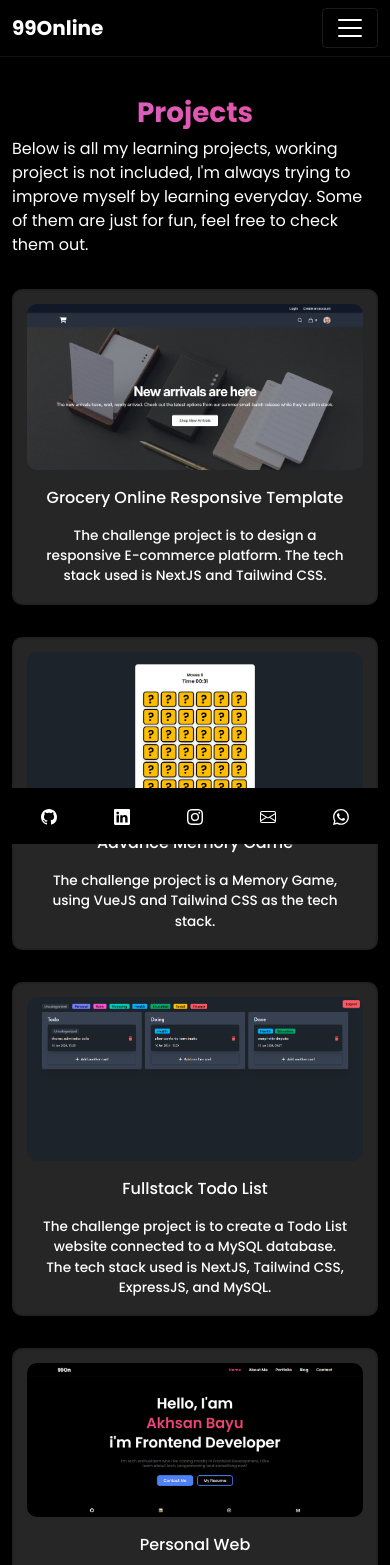
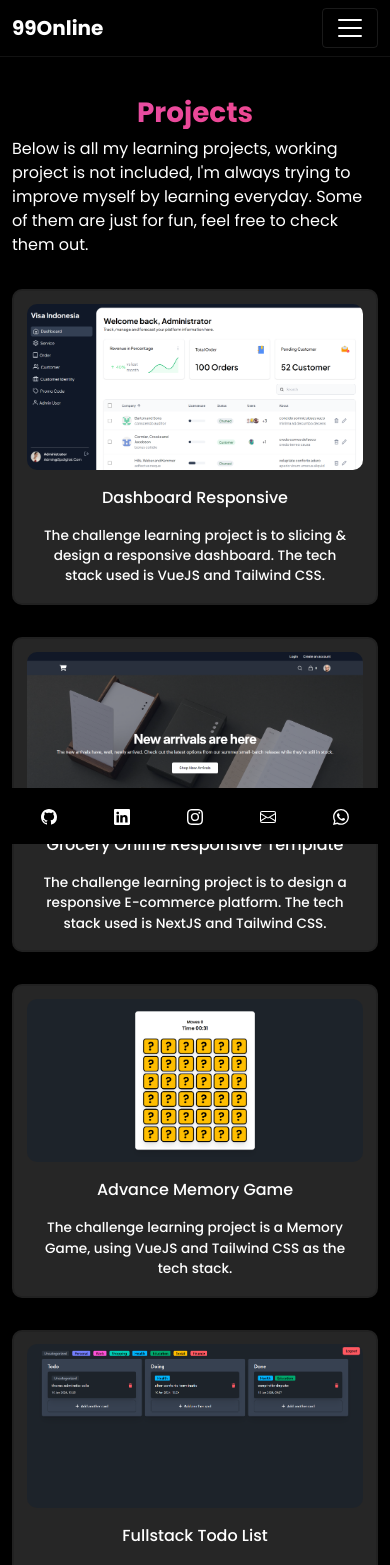
Before and after one commit to akhsanby/personal-web, a Next.js app: page /project in a window 390 px wide. Shown: the top 1565 px of the page. Built offline with nearby package versions, Linux system fonts and the light colour scheme.

Commit message:
new project responsive dashboard

```diff
--- a/pages/project.jsx
+++ b/pages/project.jsx
@@ -7,40 +7,46 @@ import styles from "../styles/Project.module.scss";
 export default function Project() {
   const myProjectImage = [
     {
+      title: "Dashboard Responsive",
+      url: "/images/image14.png",
+      repo: "https://github.com/akhsanby/assigment-sp-digital",
+      description: "The challenge learning project is to slicing & design a responsive dashboard. The tech stack used is VueJS and Tailwind CSS.",
+    },
+    {
       title: "Grocery Online Responsive Template",
       url: "/images/image13.png",
       repo: "https://github.com/akhsanby/grocery-online-new",
-      description: "The challenge project is to design a responsive E-commerce platform. The tech stack used is NextJS and Tailwind CSS.",
+      description: "The challenge learning project is to design a responsive E-commerce platform. The tech stack used is NextJS and Tailwind CSS.",
     },
     {
       title: "Advance Memory Game",
       url: "/images/image12.png",
       repo: "https://github.com/akhsanby/memory-game",
-      description: "The challenge project is a Memory Game, using VueJS and Tailwind CSS as the tech stack.",
+      description: "The challenge learning project is a Memory Game, using VueJS and Tailwind CSS as the tech stack.",
     },
     {
       title: "Fullstack Todo List",
       url: "/images/image11.png",
       repo: "https://github.com/akhsanby/full-stack-todolist",
-      description: "The challenge project is to create a Todo List website connected to a MySQL database. The tech stack used is NextJS, Tailwind CSS, ExpressJS, and MySQL.",
+      description: "The challenge learning project is to create a Todo List website connected to a MySQL database. The tech stack used is NextJS, Tailwind CSS, ExpressJS, and MySQL.",
     },
     {
       title: "Personal Web",
       url: "/images/image1.png",
       repo: "https://github.com/akhsanby/personal-web",
-      description: "The challenge project is to create a personal design and website to showcase a learning portfolio. The tech stack used is NextJS, Bootstrap, and SASS.",
+      description: "The challenge learning project is to create a personal design and website to showcase a learning portfolio. The tech stack used is NextJS, Bootstrap, and SASS.",
     },
     {
       title: "News App",
       url: "/images/image4.png",
       repo: "https://github.com/akhsanby/koran-online",
-      description: "The challenge project is to slice a News website by fetching data from a public API. The tech stack used is NextJS and Tailwind CSS.",
+      description: "The challenge learning project is to slice a News website by fetching data from a public API. The tech stack used is NextJS and Tailwind CSS.",
     },
     {
       title: "Movie List App",
       url: "/images/image8.png",
       repo: "https://github.com/akhsanby/movie-list",
-      description: "The challenge project is to slice a Movie List website by fetching data from a public API. The tech stack used is NextJS, SASS, and jQuery.",
+      description: "The challenge learning project is to slice a Movie List website by fetching data from a public API. The tech stack used is NextJS, SASS, and jQuery.",
     },
     {
       title: "Rock Paper Scissor AI",
```
Also changed, not shown: public/images/image14.png (added).
